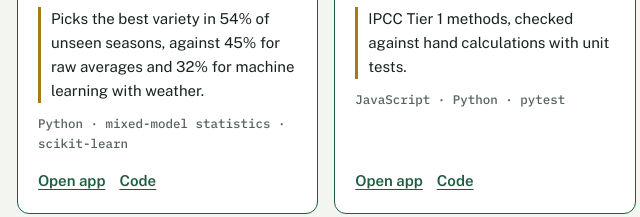
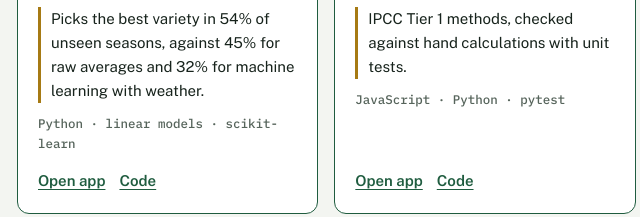
Before and after one commit to saphal-sharma/saphal-sharma.github.io, a plain HTML site: page index.html in a window 1280 px wide. Shown: the part 983-1200 px from the top of the page, 155-795 px from the left. Drawn offline with nearby package versions, Linux system fonts and the light colour scheme.

Commit message:
Fix tools line

```diff
--- a/index.html
+++ b/index.html
@@ -123,7 +123,7 @@ footer { padding: 28px 0 40px; color: var(--muted); font-size: 14px; border-top:
         <h3>SeedGenius Europe: Wheat Variety Selector</h3>
         <p>34 years of Swiss Agroscope winter wheat trials (303 trials, 98 varieties). Pick a site and season scenario to see the expected yield and the variety ranking.</p>
         <p class="result">Picks the best variety in 54% of unseen seasons, against 45% for raw averages and 32% for machine learning with weather.</p>
-        <p class="tools">Python · mixed-model statistics · scikit-learn</p>
+        <p class="tools">Python · linear models · scikit-learn</p>
         <div class="links"><a href="https://saphal-sharma.github.io/seedgenius/">Open app</a><a href="https://github.com/saphal-sharma/seedgenius">Code</a></div>
       </article>
       <article class="card live">
```
